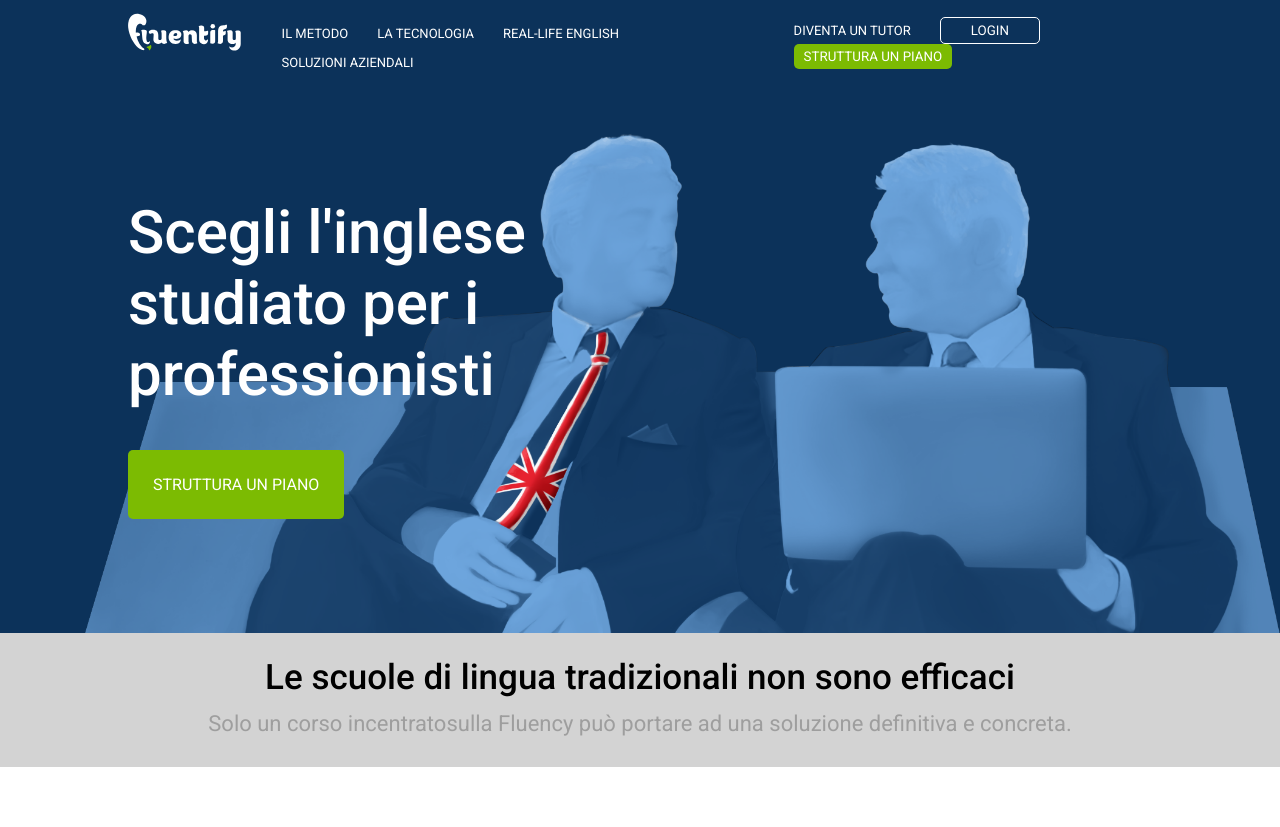
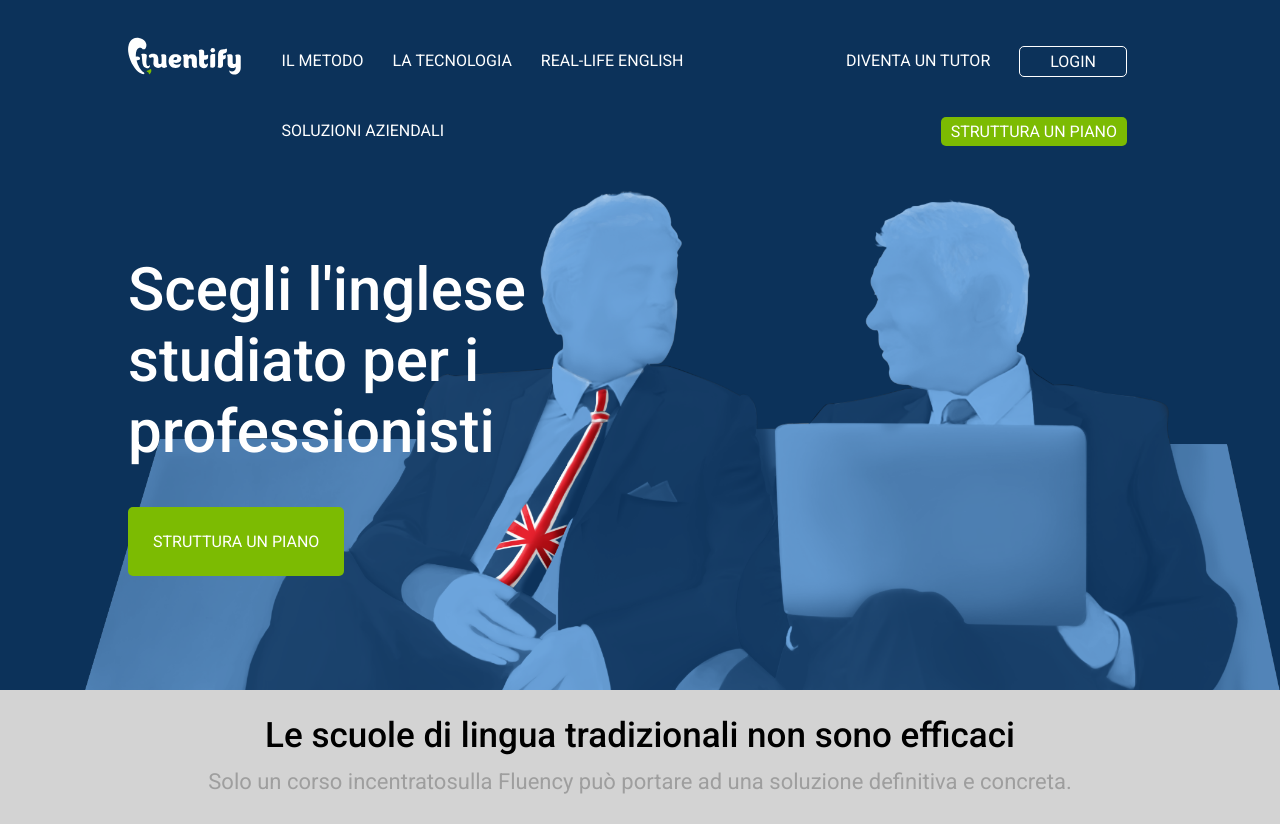
Before and after one commit to LauraColotto/htmlcss-fluentify, a plain HTML site: page index.html in a window 1280 px wide. Shown: the top 827 px of the page. Drawn offline with Linux system fonts and the light colour scheme.

Commit message:
Apportate modifiche e sistemati gli allineamenti

```diff
--- a/css/style.css
+++ b/css/style.css
@@ -41,6 +41,8 @@ button{
   color: #fff;
   text-transform: uppercase;
   text-align: center;
+  font-size: 16px;
+  vertical-align: middle;
 }
 
 .button-green{
@@ -51,12 +53,17 @@ button{
 
 .button-white{
   border: 1px solid white;
-  background-color: #0c325a;
+  background-color: transparent;
   padding: 5px 30px;
   margin-right: 5%;
 }
 
+/* Container principale */
 
+.container{
+  width: 80%;
+  margin: auto;
+}
 
 /* Header */
 
@@ -76,21 +83,21 @@ header{
 header li{
   list-style: none;
   display: inline-block;
-  margin: 2% 0 0;
   padding-right: 25px;
 }
 
 header a{
   color:#fff;
-  font-size: 13px;
+  font-size: 16px;
   text-decoration: none;
 }
 
 /* Header top */
 
 .header-top{
-  margin:0 10%;
-  padding-top: 1%;
+  height: 70px;
+  line-height: 70px;
+  padding-top: 2%;
   text-transform: uppercase;
 }
 
@@ -105,11 +112,16 @@ header a{
   width: 50%;
 }
 
-.nav-top-left{
+.nav-top-right{
   float: left;
+  text-align: right;
   width: 35%;
 }
 
+.header-top img{
+  vertical-align:middle;
+  margin-bottom: 10px;
+}
 /* Header centrale */
 
 #header-main{
@@ -230,15 +242,9 @@ footer::after{
 }
 
 footer{
-  padding: 80px 10%;
+  padding: 80px;
   background-color: #d3d3d3;
 }
-
-/* .col-split-left2{
-  float: left;
-  width: 50%;
-  padding: 0 5%;
-} */
 
 .col-split-right2{
   float: left;
--- a/index.html
+++ b/index.html
@@ -8,8 +8,8 @@
   </head>
   <body>
     <!-- Intestazione -->
-    <header>
-    <div class="header-top">
+  <header>
+    <div class="header-top container">
       <div class="header-logo">
         <img src="img/logo.svg" alt="logo">
       </div>
@@ -22,11 +22,11 @@
         </ul>
 
       </nav>
-      <nav class="nav-top-left">
+      <nav class="nav-top-right">
         <ul class="menu-inline">
           <li><a href="#">diventa un tutor</a></li>
-          <button  class="button-white"type="button" name="login">Login</button>
-          <button class="button-green" type="button" name="plane">Struttura un piano</button>
+          <li><button  class="button-white"type="button" name="login">Login</button></li>
+          <li><button class="button-green" type="button" name="plane">Struttura un piano</button></li>
       </nav>
     </div>
       <div id="header-main">
@@ -96,6 +96,7 @@
 
     <!-- Footer -->
     <footer>
+      <div class="container">
         <aside class="col-split-left">
           <h2>Struttura un piano</h2>
         </aside>
@@ -111,6 +112,7 @@
 
           </aside>
         </aside>
+      </div>
 
     </footer>
     <!-- /Footer -->
```
